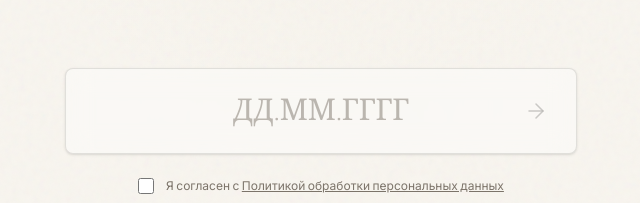
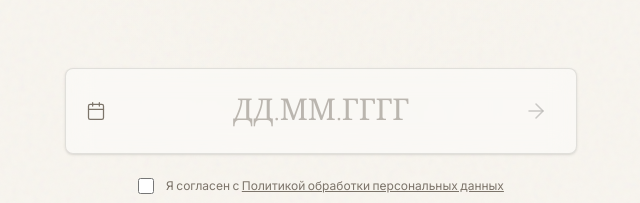
Before and after one commit to gnabriverner-pixel/Zerkalo, a React (Vite) app: page / in a window 1280 px wide. Shown: the part 843-1046 px from the top of the page, without its empty margins (319-959 px from the left). Built offline with nearby package versions, Linux system fonts and the light colour scheme; a web font is replaced by a local one.

Commit message:
fix(code): isolate date input field from datepicker to eliminate cursor glitches on year key-in

```diff
--- a/src/components/CodeArchitecture.tsx
+++ b/src/components/CodeArchitecture.tsx
@@ -380,39 +380,7 @@ const MeanderDivider = () => (
   </svg>
 );
 
-// Custom Input Mask Component for automatic dot insertion (DD.MM.YYYY)
-const DateInputMask = React.forwardRef<HTMLInputElement, any>(({ value, onClick, onChange, placeholder }, ref) => {
-  const handleChange = (e: React.ChangeEvent<HTMLInputElement>) => {
-    let val = e.target.value.replace(/\D/g, ''); // strip all non-digits
-    if (val.length > 8) val = val.substring(0, 8);
 
-    let formatted = '';
-    if (val.length > 0) {
-      formatted += val.substring(0, 2);
-    }
-    if (val.length > 2) {
-      formatted += '.' + val.substring(2, 4);
-    }
-    if (val.length > 4) {
-      formatted += '.' + val.substring(4, 8);
-    }
-
-    e.target.value = formatted;
-    onChange(e);
-  };
-
-  return (
-    <input
-      ref={ref}
-      value={value}
-      onClick={onClick}
-      onChange={handleChange}
-      placeholder={placeholder}
-      className="w-full bg-transparent text-center font-serif text-2xl md:text-3xl py-6 outline-none transition-colors placeholder:text-[var(--color-muted)]/50 text-[var(--color-ink)] px-16"
-    />
-  );
-});
-DateInputMask.displayName = 'DateInputMask';
 
 // Check if all component cells of a matrix line are non-zero (greater than 0)
 const checkLineCompletion = (lineId: string, activeMatrix: Record<string, number>): { isCompleted: boolean; missing: string[] } => {
@@ -435,6 +403,38 @@ const checkLineCompletion = (lineId: string, activeMatrix: Record<string, number
 };
 
 export default function CodeArchitecture() {
+  const handleDateInputChange = (e: React.ChangeEvent<HTMLInputElement>) => {
+    let val = e.target.value.replace(/\D/g, ''); // strip all non-digits
+    if (val.length > 8) val = val.substring(0, 8);
+
+    let formatted = '';
+    if (val.length > 0) {
+      formatted += val.substring(0, 2);
+    }
+    if (val.length > 2) {
+      formatted += '.' + val.substring(2, 4);
+    }
+    if (val.length > 4) {
+      formatted += '.' + val.substring(4, 8);
+    }
+
+    setDate(formatted);
+
+    // If fully entered, parse to sync calendar
+    if (formatted.length === 10) {
+      const parts = formatted.split('.');
+      const d = parseInt(parts[0], 10);
+      const m = parseInt(parts[1], 10) - 1;
+      const y = parseInt(parts[2], 10);
+      const parsedDate = new Date(y, m, d);
+      if (!isNaN(parsedDate.getTime()) && y > 1000 && y < 9999) {
+        setSelectedDate(parsedDate);
+      }
+    } else {
+      setSelectedDate(null);
+    }
+  };
+
   const [date, setDate] = useState('');
   const [selectedDate, setSelectedDate] = useState<Date | null>(null);
   const [result, setResult] = useState<CalculationResult | null>(null);
@@ -706,8 +706,9 @@ export default function CodeArchitecture() {
       >
         <div className="w-full space-y-4">
           <div className="relative w-full flex items-center group bg-white/40 backdrop-blur-md rounded-lg shadow-sm border border-[var(--border-soft)] hover:shadow-md transition-shadow">
+            {/* Calendar popover trigger */}
+            <div className="absolute left-3 z-20 flex items-center">
               <DatePicker
-              customInput={<DateInputMask />}
                 selected={selectedDate}
                 onChange={(d: Date | null) => {
                   setSelectedDate(d);
@@ -720,15 +721,27 @@ export default function CodeArchitecture() {
                     setDate('');
                   }
                 }}
+                customInput={
+                  <button type="button" className="p-2 text-[var(--color-muted)] hover:text-[var(--color-antique-gold)] transition-colors cursor-pointer outline-none">
+                    <Calendar className="w-5 h-5" strokeWidth={1.5} />
+                  </button>
+                }
                 dateFormat="dd.MM.yyyy"
                 locale="ru"
                 showYearDropdown
                 showMonthDropdown
                 dropdownMode="select"
-              placeholderText="ДД.ММ.ГГГГ"
-              className="w-full bg-transparent text-center font-serif text-2xl md:text-3xl py-6 outline-none transition-colors placeholder:text-[var(--color-muted)]/50 text-[var(--color-ink)] px-16"
-              wrapperClassName="w-full"
                 popperContainer={({ children }) => createPortal(children, document.body)}
+              />
+            </div>
+
+            {/* Masked Text Input */}
+            <input
+              type="text"
+              value={date}
+              onChange={handleDateInputChange}
+              placeholder="ДД.ММ.ГГГГ"
+              className="w-full bg-transparent text-center font-serif text-2xl md:text-3xl py-6 outline-none transition-colors placeholder:text-[var(--color-muted)]/50 text-[var(--color-ink)] px-16 relative z-10"
             />
             <button
               type="submit"
```
Lines whose indentation alone changed are shown as unchanged.
